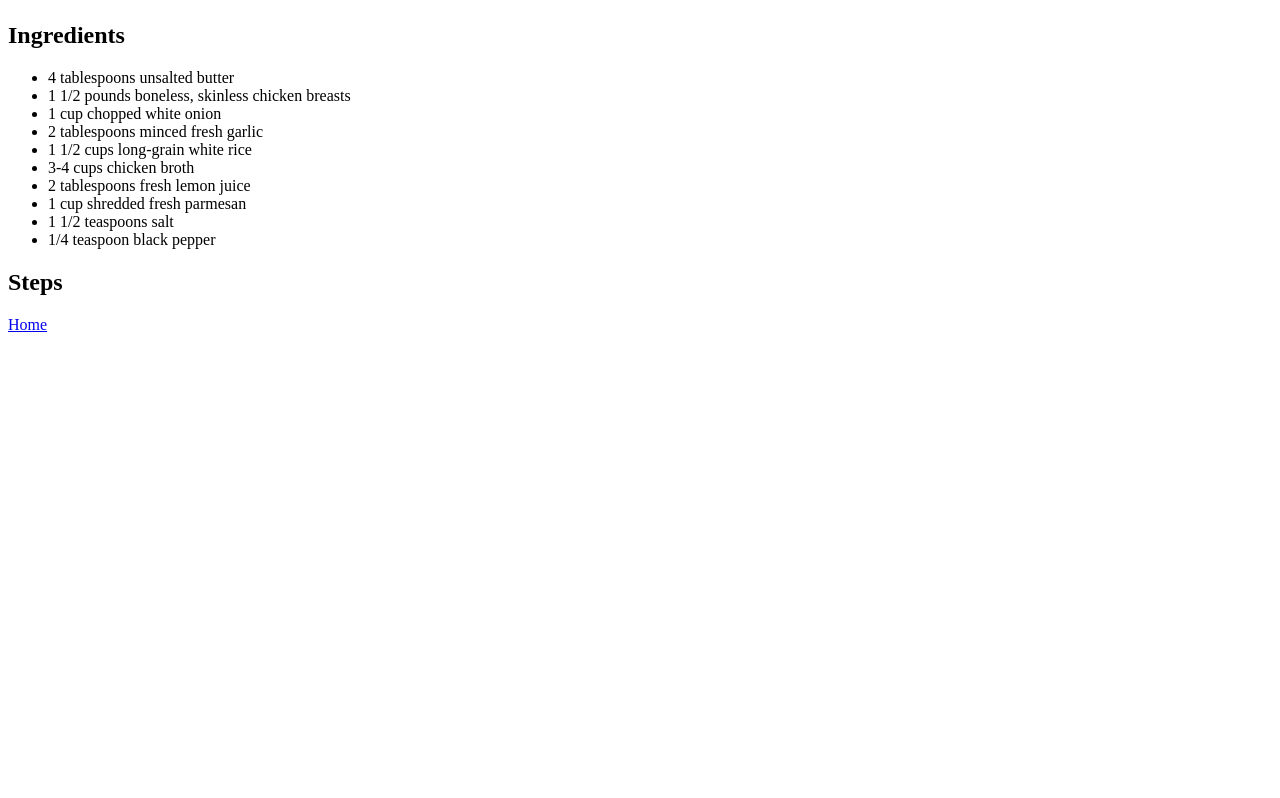
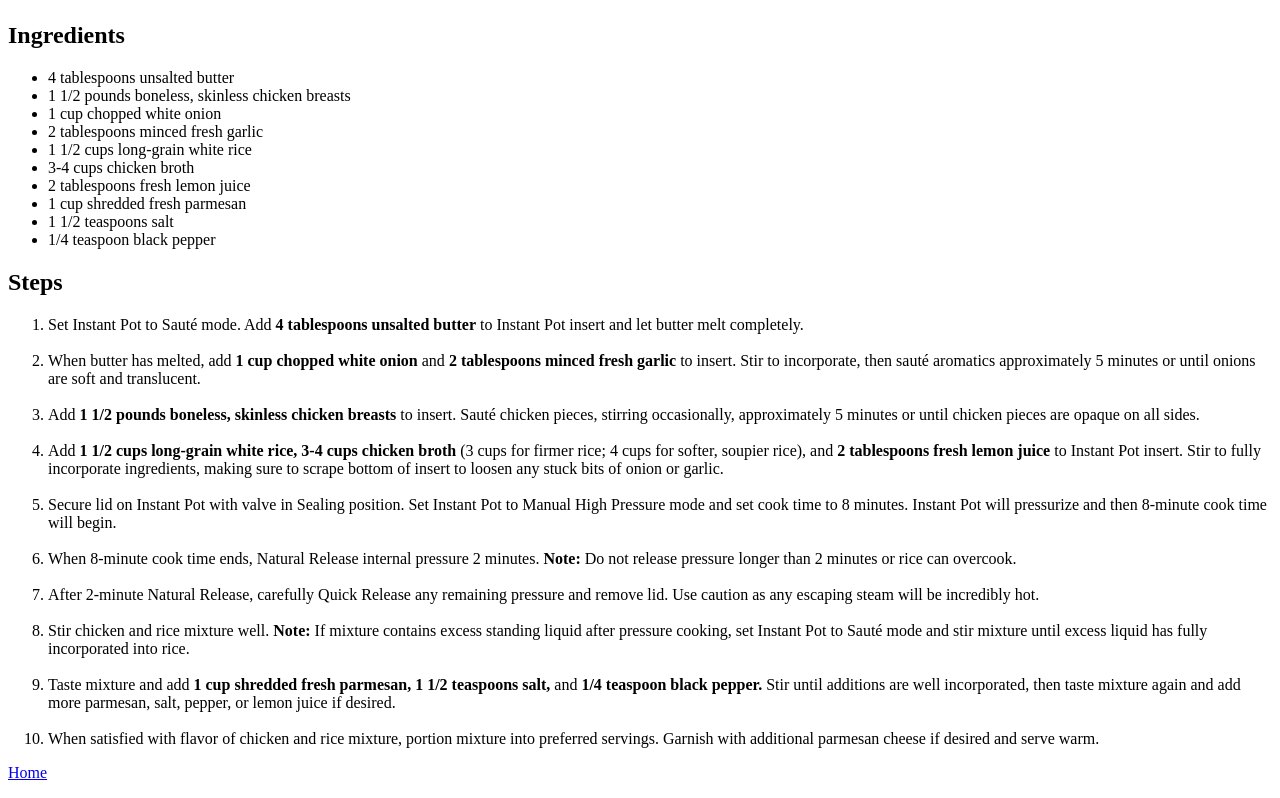
Before and after one commit to positivelyferris/odin-recipes, a plain HTML site: page recipes/creamy-dreamy-chicken-rice.html in a window 1280 px wide. Shown: the part 712-1510 px from the top of the page. Before the commit the page ends 1062 px from the top, so only its background shows below. Drawn offline with Linux system fonts and the light colour scheme.

Commit message:
Add creamy dreamy chicken recipe cooking steps
Add ordered list of creamy dreamy cooking steps
for users to follow

```diff
--- a/recipes/creamy-dreamy-chicken-rice.html
+++ b/recipes/creamy-dreamy-chicken-rice.html
@@ -27,7 +27,25 @@
     <p>
         <h2>Steps</h2>
         <ol>
-
+            <li>Set Instant Pot to Sauté mode. Add <strong>4 tablespoons unsalted butter</strong> to Instant Pot insert and let butter melt completely.</li>
+            <br>
+            <li>When butter has melted, add <strong>1 cup chopped white onion</strong> and <strong>2 tablespoons minced fresh garlic</strong> to insert. Stir to incorporate, then sauté aromatics approximately 5 minutes or until onions are soft and translucent.</li>
+            <br>
+            <li>Add <strong>1 1/2 pounds boneless, skinless chicken breasts</strong> to insert. Sauté chicken pieces, stirring occasionally, approximately 5 minutes or until chicken pieces are opaque on all sides.</li>
+            <br>
+            <li>Add <strong>1 1/2 cups long-grain white rice, 3-4 cups chicken broth</strong> (3 cups for firmer rice; 4 cups for softer, soupier rice), and <strong>2 tablespoons fresh lemon juice</strong> to Instant Pot insert. Stir to fully incorporate ingredients, making sure to scrape bottom of insert to loosen any stuck bits of onion or garlic.</li>
+            <br>
+            <li>Secure lid on Instant Pot with valve in Sealing position. Set Instant Pot to Manual High Pressure mode and set cook time to 8 minutes. Instant Pot will pressurize and then 8-minute cook time will begin.</li>
+            <br>
+            <li>When 8-minute cook time ends, Natural Release internal pressure 2 minutes. <strong>Note:</strong> Do not release pressure longer than 2 minutes or rice can overcook.</li>
+            <br>
+            <li>After 2-minute Natural Release, carefully Quick Release any remaining pressure and remove lid. Use caution as any escaping steam will be incredibly hot.</li>
+            <br>
+            <li>Stir chicken and rice mixture well. <strong>Note:</strong> If mixture contains excess standing liquid after pressure cooking, set Instant Pot to Sauté mode and stir mixture until excess liquid has fully incorporated into rice.</li>
+            <br>
+            <li>Taste mixture and add <strong>1 cup shredded fresh parmesan, 1 1/2 teaspoons salt,</strong> and <strong>1/4 teaspoon black pepper.</strong> Stir until additions are well incorporated, then taste mixture again and add more parmesan, salt, pepper, or lemon juice if desired.</li>
+            <br>
+            <li>When satisfied with flavor of chicken and rice mixture, portion mixture into preferred servings. Garnish with additional parmesan cheese if desired and serve warm.</li>
         </ol>
     </p>
     <p>
```
